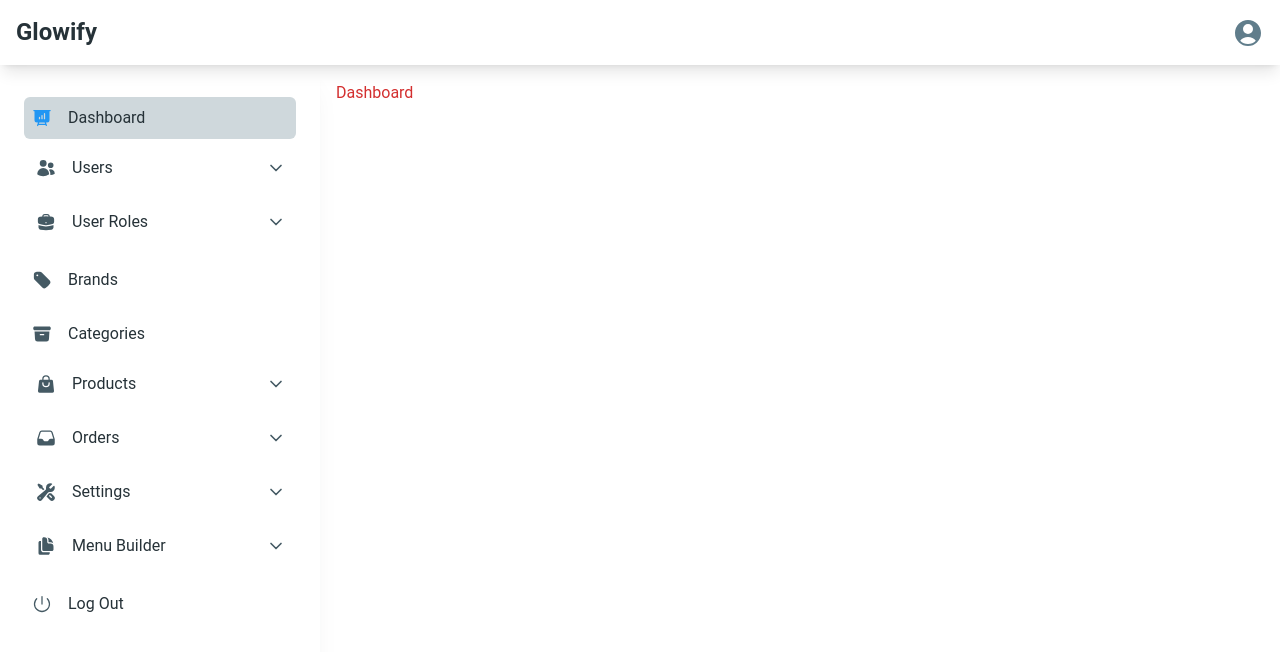
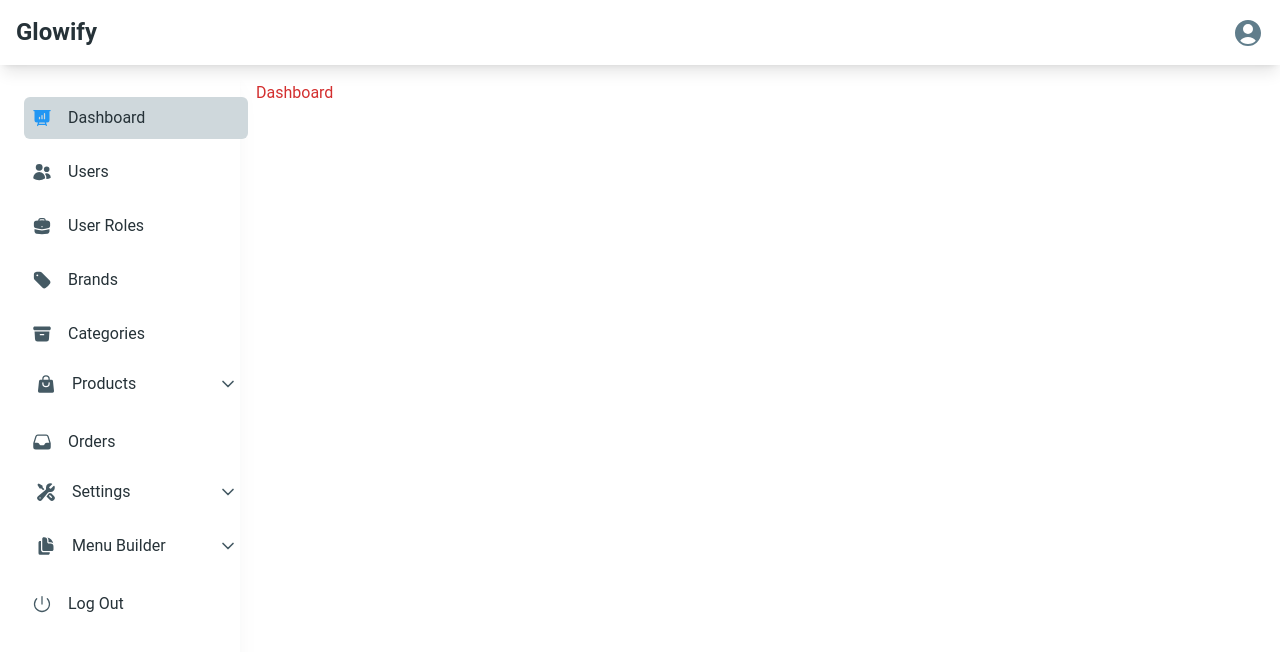
Before and after one commit to Shakhawat15/glowify-dashboard, a React (Vite) app: page / in a window 1280 px wide. Shown: the top 652 px of the page. Built offline with nearby package versions, Linux system fonts and the light colour scheme.

Commit message:
change master layout design

```diff
--- a/src/components/MasterLayout/MasterLayout.jsx
+++ b/src/components/MasterLayout/MasterLayout.jsx
@@ -59,7 +59,7 @@ export default function MasterLayout({ children }) {
     <div className="flex flex-col h-screen relative">
       <Header />
       <div className="flex flex-grow overflow-hidden">
-        <div className="h-full w-80 p-4 shadow-xl shadow-blue-gray-900/5">
+        <div className="h-full w-60 p-4 shadow-xl shadow-blue-gray-900/5">
           <List>
             <NavLink
               className={({ isActive }) =>
@@ -78,33 +78,6 @@ export default function MasterLayout({ children }) {
                 Dashboard
               </Typography>
             </NavLink>
-
-            <Accordion
-              open={open === 1}
-              icon={
-                <ChevronDownIcon
-                  strokeWidth={2.5}
-                  className={`mx-auto h-4 w-4 transition-transform ${
-                    open === 1 ? "rotate-180" : ""
-                  }`}
-                />
-              }
-            >
-              <ListItem className="p-0" selected={open === 1}>
-                <AccordionHeader
-                  onClick={() => handleOpen(1)}
-                  className="border-b-0 p-3"
-                >
-                  <ListItemPrefix>
-                    <UsersIcon className="h-5 w-5" />
-                  </ListItemPrefix>
-                  <Typography color="blue-gray" className="mr-auto font-normal">
-                    Users
-                  </Typography>
-                </AccordionHeader>
-              </ListItem>
-              <AccordionBody className="py-1">
-                <List className="p-0">
             <NavLink
               className={({ isActive }) =>
                 `flex items-center p-2 rounded-md mt-2 transition-colors ${
@@ -116,65 +89,13 @@ export default function MasterLayout({ children }) {
               to="/users"
             >
               <ListItemPrefix>
-                      <ChevronRightIcon
-                        strokeWidth={3}
-                        className="h-3 w-5 mr-3"
-                      />
+                <UsersIcon className="h-5 w-5" />
               </ListItemPrefix>
-                    <Typography color="blue-gray" className="font-normal">
-                      User List
+              <Typography color="blue-gray" className="mr-auto font-normal">
+                Users
               </Typography>
             </NavLink>
-                  <NavLink
-                    className={({ isActive }) =>
-                      `flex items-center p-2 rounded-md mt-2 transition-colors ${
-                        isActive
-                          ? "bg-blue-gray-100 text-blue-500"
-                          : "hover:bg-blue-gray-50"
-                      }`
-                    }
-                    to="/user-create"
-                  >
-                    <ListItemPrefix>
-                      <ChevronRightIcon
-                        strokeWidth={3}
-                        className="h-3 w-5 mr-3"
-                      />
-                    </ListItemPrefix>
-                    <Typography color="blue-gray" className="font-normal">
-                      Add User
-                    </Typography>
-                  </NavLink>
-                </List>
-              </AccordionBody>
-            </Accordion>
 
-            <Accordion
-              open={open === 2}
-              icon={
-                <ChevronDownIcon
-                  strokeWidth={2.5}
-                  className={`mx-auto h-4 w-4 transition-transform ${
-                    open === 2 ? "rotate-180" : ""
-                  }`}
-                />
-              }
-            >
-              <ListItem className="p-0" selected={open === 2}>
-                <AccordionHeader
-                  onClick={() => handleOpen(2)}
-                  className="border-b-0 p-3"
-                >
-                  <ListItemPrefix>
-                    <BriefcaseIcon className="h-5 w-5" />
-                  </ListItemPrefix>
-                  <Typography color="blue-gray" className="mr-auto font-normal">
-                    User Roles
-                  </Typography>
-                </AccordionHeader>
-              </ListItem>
-              <AccordionBody className="py-1">
-                <List className="p-0">
             <NavLink
               className={({ isActive }) =>
                 `flex items-center p-2 rounded-md mt-2 transition-colors ${
@@ -186,38 +107,13 @@ export default function MasterLayout({ children }) {
               to="/user-roles"
             >
               <ListItemPrefix>
-                      <ChevronRightIcon
-                        strokeWidth={3}
-                        className="h-3 w-5 mr-3"
-                      />
+                <BriefcaseIcon className="h-5 w-5" />
               </ListItemPrefix>
-                    <Typography color="blue-gray" className="font-normal">
-                      User Role List
+              <Typography color="blue-gray" className="mr-auto font-normal">
+                User Roles
               </Typography>
             </NavLink>
-                  <NavLink
-                    className={({ isActive }) =>
-                      `flex items-center p-2 rounded-md mt-2 transition-colors ${
-                        isActive
-                          ? "bg-blue-gray-100 text-blue-500"
-                          : "hover:bg-blue-gray-50"
-                      }`
-                    }
-                    to="/user-role-create"
-                  >
-                    <ListItemPrefix>
-                      <ChevronRightIcon
-                        strokeWidth={3}
-                        className="h-3 w-5 mr-3"
-                      />
-                    </ListItemPrefix>
-                    <Typography color="blue-gray" className="font-normal">
-                      Add User Role
-                    </Typography>
-                  </NavLink>
-                </List>
-              </AccordionBody>
-            </Accordion>
+
             <NavLink
               className={({ isActive }) =>
                 `flex items-center p-2 rounded-md mt-2 transition-colors ${
@@ -321,33 +217,6 @@ export default function MasterLayout({ children }) {
                 </List>
               </AccordionBody>
             </Accordion>
-
-            <Accordion
-              open={open === 6}
-              icon={
-                <ChevronDownIcon
-                  strokeWidth={2.5}
-                  className={`mx-auto h-4 w-4 transition-transform ${
-                    open === 6 ? "rotate-180" : ""
-                  }`}
-                />
-              }
-            >
-              <ListItem className="p-0" selected={open === 6}>
-                <AccordionHeader
-                  onClick={() => handleOpen(6)}
-                  className="border-b-0 p-3"
-                >
-                  <ListItemPrefix>
-                    <InboxIcon className="h-5 w-5" />
-                  </ListItemPrefix>
-                  <Typography color="blue-gray" className="mr-auto font-normal">
-                    Orders
-                  </Typography>
-                </AccordionHeader>
-              </ListItem>
-              <AccordionBody className="py-1">
-                <List className="p-0">
             <NavLink
               className={({ isActive }) =>
                 `flex items-center p-2 rounded-md mt-2 transition-colors ${
@@ -359,19 +228,12 @@ export default function MasterLayout({ children }) {
               to="/orders"
             >
               <ListItemPrefix>
-                      <ChevronRightIcon
-                        strokeWidth={3}
-                        className="h-3 w-5 mr-3"
-                      />
+                <InboxIcon className="h-5 w-5" />
               </ListItemPrefix>
-                    <Typography color="blue-gray" className="font-normal">
-                      Order List
+              <Typography color="blue-gray" className="mr-auto font-normal">
+                Orders
               </Typography>
             </NavLink>
-                </List>
-              </AccordionBody>
-            </Accordion>
-
             <Accordion
               open={open === 7}
               icon={
```
Lines whose indentation alone changed are shown as unchanged.
